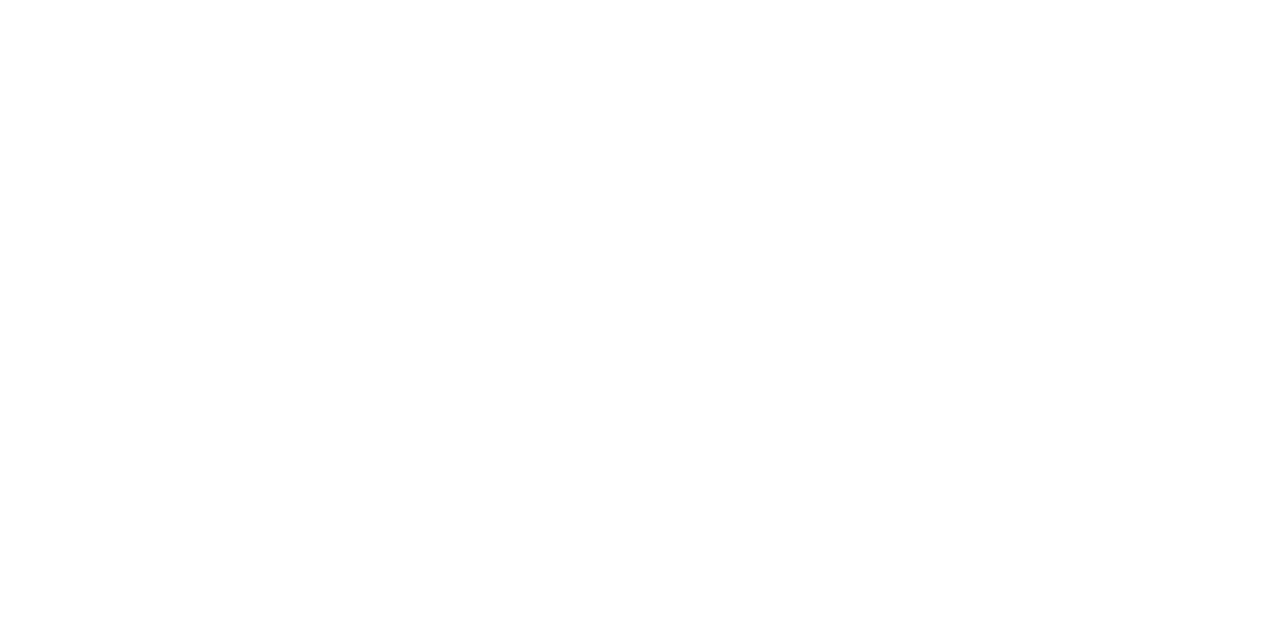
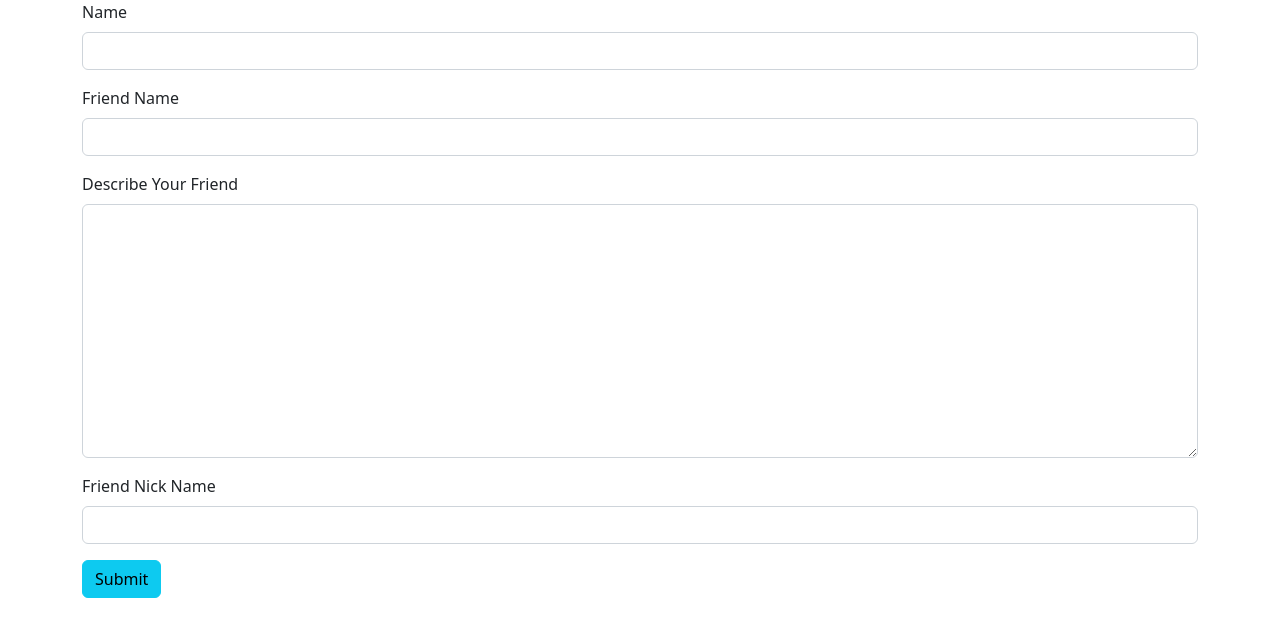
Before and after one commit to athulya2000/SFOTechnologies-Angular-Applications, an Angular app: page /addfriends in a window 1280 px wide. Before the commit this address led to /. Shown: the top 636 px of the page. Built offline with nearby package versions, Linux system fonts and the light colour scheme.

Commit message:
add friends

```diff
--- /dev/null
+++ b/src/app/add-friends/add-friends.component.html
@@ -0,0 +1,28 @@
+<div class="container">
+    <div class="row">
+        <div class="col col-12 col-sm-12 col-md-12 col-lg-12 col-xl-12 col-xxl-12">
+            <div class="row g-3">
+                <div class="col col-12 col-sm-12 col-md-12 col-lg-12 col-xl-12 col-xxl-12">
+                    <label for="" class="form-label">Name</label>
+                    <input name="name" [(ngModel)]="name" type="text" class="form-control">
+                </div>
+                <div class="col col-12 col-sm-12 col-md-12 col-lg-12 col-xl-12 col-xxl-12">
+                    <label for="" class="form-label">Friend Name</label>
+                    <input name="friendName" [(ngModel)]="friendName" type="text" class="form-control">
+                </div>
+                <div class="col col-12 col-sm-12 col-md-12 col-lg-12 col-xl-12 col-xxl-12">
+                    <label for="" class="form-label">Describe Your Friend</label>
+                    <textarea name="DescribeYourFriend" [(ngModel)]="DescribeYourFriend" id="" cols="30" rows="10" class="form-control"></textarea>
+
+                </div>
+                <div class="col col-12 col-sm-12 col-md-12 col-lg-12 col-xl-12 col-xxl-12">
+                    <label for="" class="form-label">Friend Nick Name</label>
+                    <input name="friendNickName" [(ngModel)]="friendNickName" type="text" class="form-control">
+                </div>
+                <div class="col col-12 col-sm-12 col-md-12 col-lg-12 col-xl-12 col-xxl-12">
+                    <button (click)="readValues()" class="btn btn-info">Submit</button>
+                </div>
+            </div>
+        </div>
+    </div>
+</div>
--- /dev/null
+++ b/src/app/add-friends/add-friends.component.ts
@@ -0,0 +1,27 @@
+import { Component } from '@angular/core';
+import { ApiService } from '../api.service';
+
+@Component({
+  selector: 'app-add-friends',
+  templateUrl: './add-friends.component.html',
+  styleUrls: ['./add-friends.component.css']
+})
+export class AddFriendsComponent {
+
+  name=""
+  friendName=""
+  DescribeYourFriend=""
+  friendNickName=""
+
+  constructor(private api:ApiService){}
+
+  readValues=()=>{
+    let data:any={"name":this.name," friendName":this.friendName,"DescribeYourFriend":this.DescribeYourFriend,"friendNickName":this.friendNickName}
+    console.log(data)
+    this.api.addFriends(data).subscribe(
+      (response:any)=>{
+        console.log(response)
+      }
+    )
+  }
+}
--- a/src/app/api.service.ts
+++ b/src/app/api.service.ts
@@ -17,4 +17,7 @@
   addCourse=(dataToSend:any)=>{
     return this.http.post("http://mylinkurcodesapp.herokuapp.com/addcourse",dataToSend)
   }
+  addFriends=(dataToSend:any)=>{
+   return this.http.post("https://dummyapifriends.herokuapp.com/adddata",dataToSend)
+  }
 }
```
Also changed, not shown: src/app/app.module.ts (+7 -1 lines), src/app/add-friends/add-friends.component.css (added).
